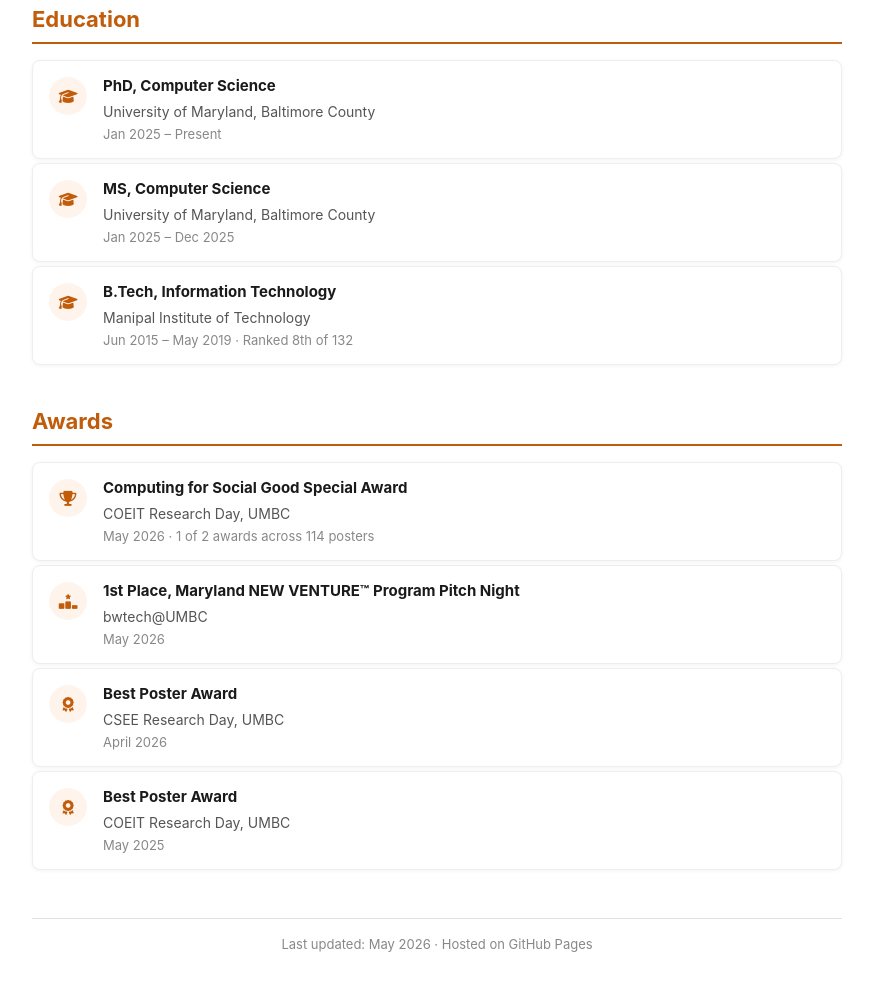
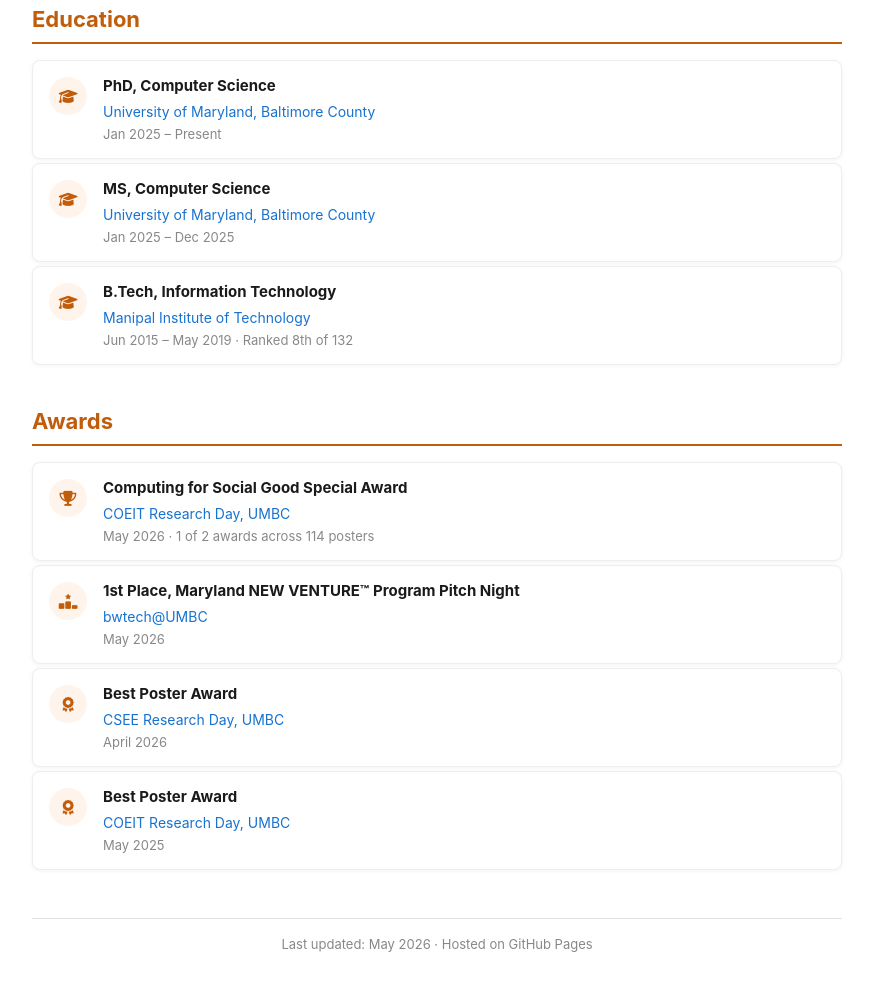
Before and after one commit to RiishavRG/riishavguptaa.com, a plain HTML site: page index.html in a window 1280 px wide. Shown: the part 2190-3181 px from the top of the page, without its empty margins (203-1076 px from the left). Drawn offline with Linux system fonts and the light colour scheme.

Commit message:
Add institution and award links

```diff
--- a/index.html
+++ b/index.html
@@ -231,7 +231,7 @@
         <div class="entry-icon"><i class="fa-solid fa-graduation-cap"></i></div>
         <div class="entry-body">
           <div class="entry-title">PhD, Computer Science</div>
-          <div class="entry-sub">University of Maryland, Baltimore County</div>
+          <div class="entry-sub"><a href="https://www.umbc.edu">University of Maryland, Baltimore County</a></div>
           <div class="entry-meta">Jan 2025 – Present</div>
         </div>
       </li>
@@ -240,7 +240,7 @@
         <div class="entry-icon"><i class="fa-solid fa-graduation-cap"></i></div>
         <div class="entry-body">
           <div class="entry-title">MS, Computer Science</div>
-          <div class="entry-sub">University of Maryland, Baltimore County</div>
+          <div class="entry-sub"><a href="https://www.umbc.edu">University of Maryland, Baltimore County</a></div>
           <div class="entry-meta">Jan 2025 – Dec 2025</div>
         </div>
       </li>
@@ -249,7 +249,7 @@
         <div class="entry-icon"><i class="fa-solid fa-graduation-cap"></i></div>
         <div class="entry-body">
           <div class="entry-title">B.Tech, Information Technology</div>
-          <div class="entry-sub">Manipal Institute of Technology</div>
+          <div class="entry-sub"><a href="https://www.manipal.edu/mit.html">Manipal Institute of Technology</a></div>
           <div class="entry-meta">Jun 2015 – May 2019 &middot; Ranked 8th of 132</div>
         </div>
       </li>
@@ -266,7 +266,7 @@
         <div class="entry-icon award-icon"><i class="fa-solid fa-trophy"></i></div>
         <div class="entry-body">
           <div class="entry-title">Computing for Social Good Special Award</div>
-          <div class="entry-sub">COEIT Research Day, UMBC</div>
+          <div class="entry-sub"><a href="https://coeit.umbc.edu/coeit-research-day/">COEIT Research Day, UMBC</a></div>
           <div class="entry-meta">May 2026 &middot; 1 of 2 awards across 114 posters</div>
         </div>
       </li>
@@ -275,7 +275,7 @@
         <div class="entry-icon award-icon"><i class="fa-solid fa-ranking-star"></i></div>
         <div class="entry-body">
           <div class="entry-title">1st Place, Maryland NEW VENTURE&trade; Program Pitch Night</div>
-          <div class="entry-sub">bwtech@UMBC</div>
+          <div class="entry-sub"><a href="https://bwtech.umbc.edu/programs/maryland-new-venture/">bwtech@UMBC</a></div>
           <div class="entry-meta">May 2026</div>
         </div>
       </li>
@@ -284,7 +284,7 @@
         <div class="entry-icon award-icon"><i class="fa-solid fa-award"></i></div>
         <div class="entry-body">
           <div class="entry-title">Best Poster Award</div>
-          <div class="entry-sub">CSEE Research Day, UMBC</div>
+          <div class="entry-sub"><a href="https://www.csee.umbc.edu/news-events/2026-csee-research-day/">CSEE Research Day, UMBC</a></div>
           <div class="entry-meta">April 2026</div>
         </div>
       </li>
@@ -293,7 +293,7 @@
         <div class="entry-icon award-icon"><i class="fa-solid fa-award"></i></div>
         <div class="entry-body">
           <div class="entry-title">Best Poster Award</div>
-          <div class="entry-sub">COEIT Research Day, UMBC</div>
+          <div class="entry-sub"><a href="https://coeit.umbc.edu/coeit-research-day/">COEIT Research Day, UMBC</a></div>
           <div class="entry-meta">May 2025</div>
         </div>
       </li>
```
